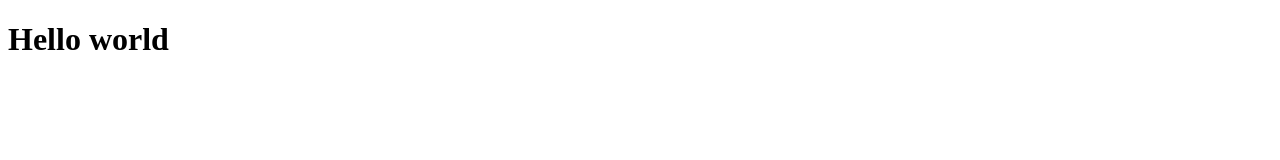
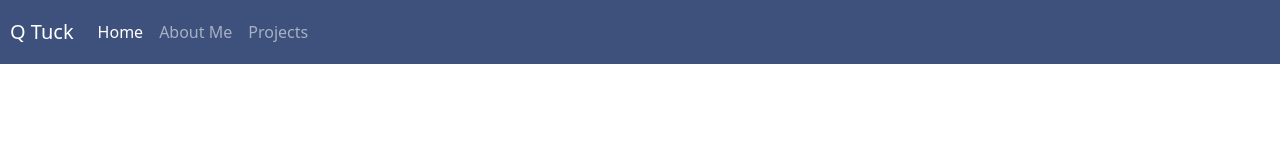
Before and after one commit to QAPT12/QAPT12.github.io, a plain HTML site: page index.html in a window 1280 px wide. Drawn offline with nearby package versions, Linux system fonts and the light colour scheme.

Commit message:
navbar initial creation

```diff
--- a/index.html
+++ b/index.html
@@ -1,7 +1,54 @@
 <!DOCTYPE html>
 <html>
 
+    <head>
+        <title>Quintin Tuck</title>
+        <meta charset="utf-8">
+        <meta name="viewport" content="width=device-width, initial-scale=1">
+        <link href="https://cdn.jsdelivr.net/npm/bootstrap@5.3.2/dist/css/bootstrap.min.css" rel="stylesheet" integrity="sha384-T3c6CoIi6uLrA9TneNEoa7RxnatzjcDSCmG1MXxSR1GAsXEV/Dwwykc2MPK8M2HN" crossorigin="anonymous">
+        <script src="https://cdn.jsdelivr.net/npm/bootstrap@5.3.2/dist/js/bootstrap.bundle.min.js" integrity="sha384-C6RzsynM9kWDrMNeT87bh95OGNyZPhcTNXj1NW7RuBCsyN/o0jlpcV8Qyq46cDfL" crossorigin="anonymous"></script>
+        <script src="https://kit.fontawesome.com/46188fc76a.js" crossorigin="anonymous"></script>
+        <script src="https://cdn.jsdelivr.net/npm/@popperjs/core@2.11.8/dist/umd/popper.min.js" integrity="sha384-I7E8VVD/ismYTF4hNIPjVp/Zjvgyol6VFvRkX/vR+Vc4jQkC+hVqc2pM8ODewa9r" crossorigin="anonymous"></script>
+        <script src="https://cdn.jsdelivr.net/npm/bootstrap@5.3.2/dist/js/bootstrap.min.js" integrity="sha384-BBtl+eGJRgqQAUMxJ7pMwbEyER4l1g+O15P+16Ep7Q9Q+zqX6gSbd85u4mG4QzX+" crossorigin="anonymous"></script>
+        <link rel="stylesheet" href="styles/styles.css">
+    </head>
+
     <body>
-        <h1>Hello world</h1>
+        <!-- navbar -->
+        <nav class="navbar navbar-expand-lg navbar-dark">
+            <a class="navbar-brand" href="index.html">Q Tuck</a>
+            <button class="navbar-toggler" type="button" data-toggle="collapse" data-target="#navbarText" aria-controls="navbarText" aria-expanded="false" aria-label="Toggle navigation">
+                <span class="navbar-toggler-icon"></span>
+            </button>
+            <div class="collapse navbar-collapse" id="navbarText">
+                <ul class="navbar-nav mr-auto">
+                    <li class="nav-item">
+                        <a class="nav-link active" href="#">Home</a>
+                    </li>
+                    <li class="nav-item">
+                        <a class="nav-link" href="#">About Me</a>
+                    </li>
+                    <li class="nav-item">
+                        <a class="nav-link" href="#">Projects</a>
+                    </li>
+                </ul>
+            </div>
+        </nav>
+        <!-- end nvabar -->
+
+        <div class="main">
+            <div class="container-sm">
+                <div class="row">
+
+
+
+
+
+
+
+                </div>
+            </div>
+        </div>
     </body>
+
 </html>
--- /dev/null
+++ b/styles/styles.css
@@ -0,0 +1,9 @@
+.navbar {
+    min-height: 4rem;
+    background-color: #3d517c;
+
+}
+
+.navbar-brand{
+    padding-left: 10px;
+}
```
